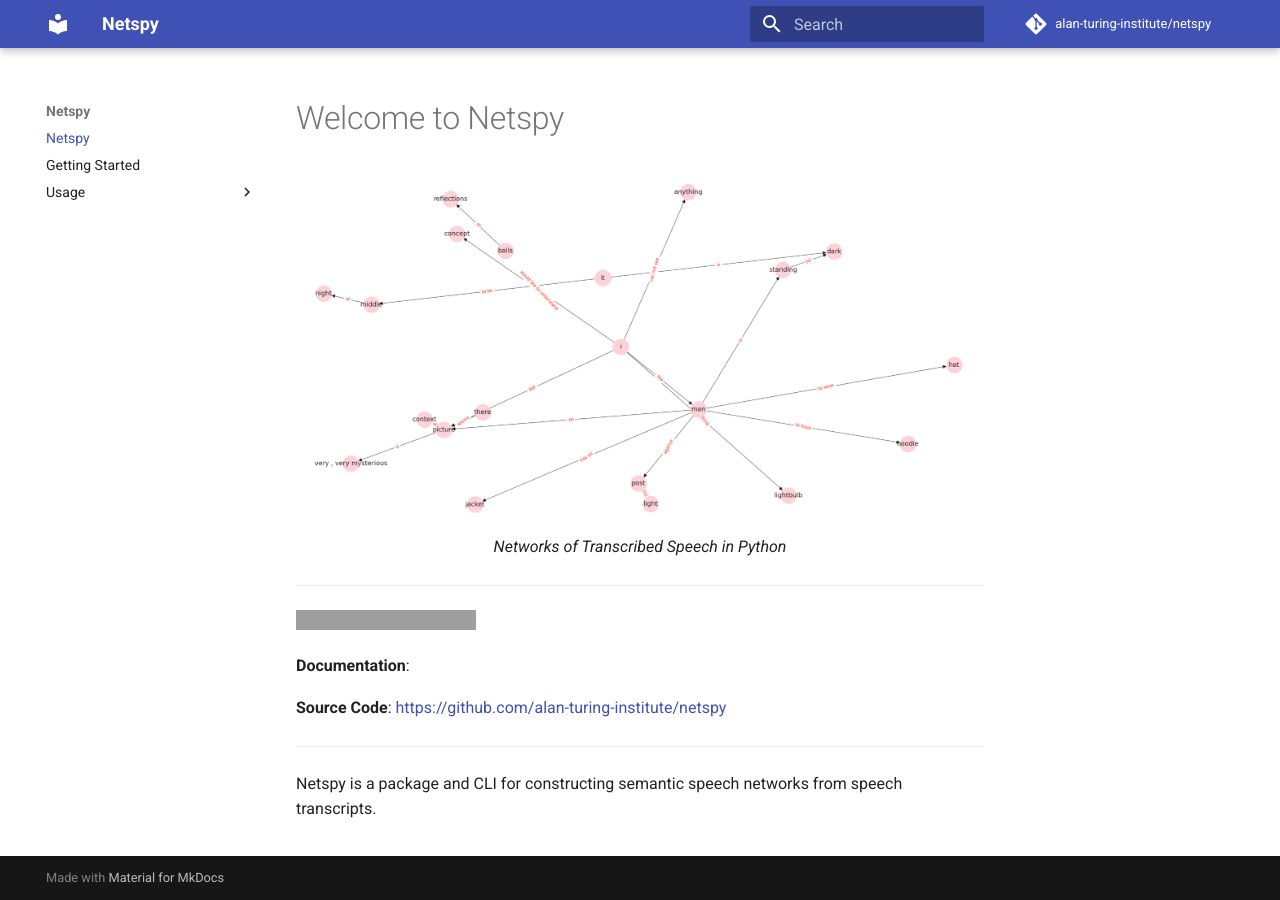
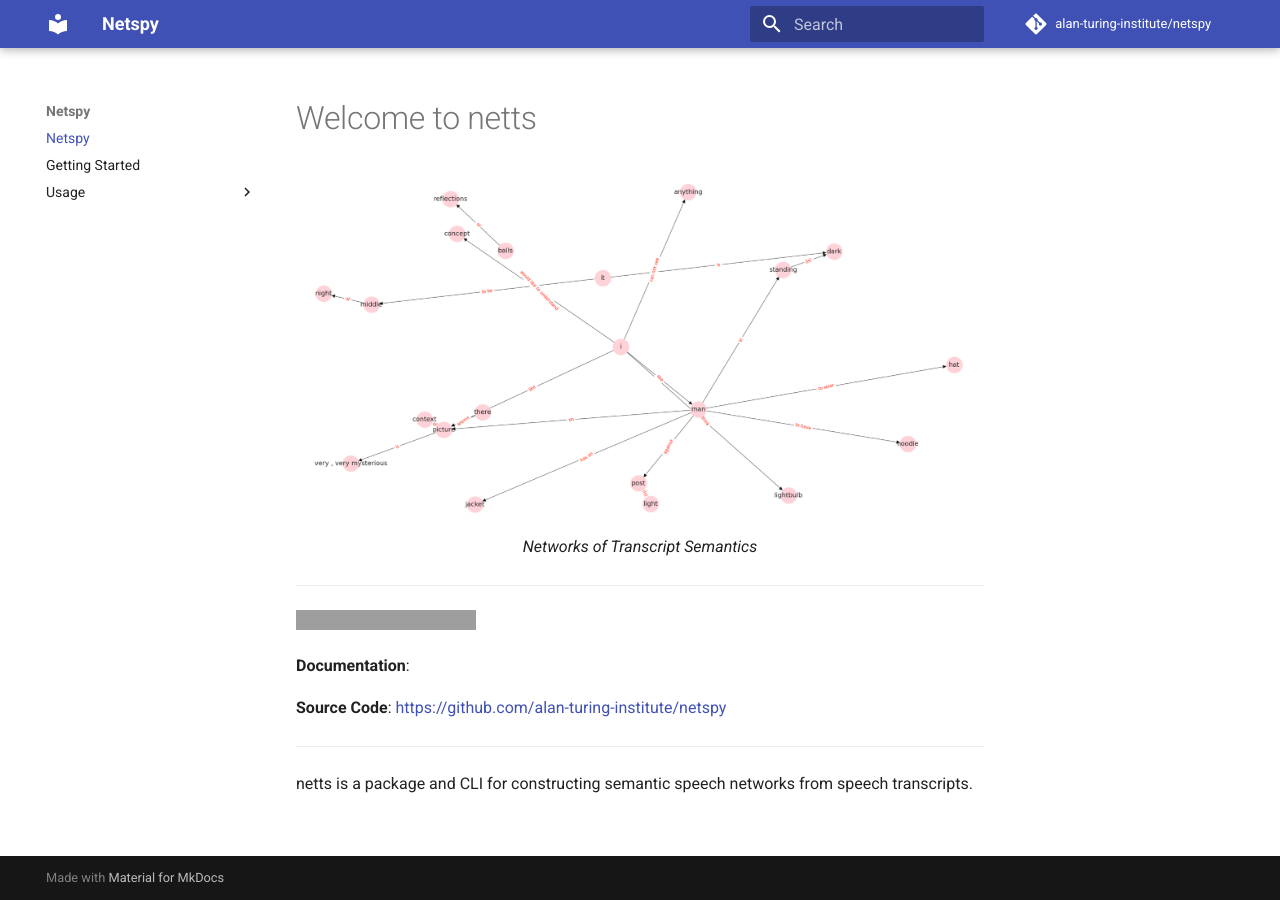
Before and after one commit to alan-turing-institute/netts, an MkDocs documentation site: the page built from docs/docs/index.md, in a window 1280 px wide. Built offline with MkDocs 1.6.1 and Material for MkDocs 9.7.7, drawn with Linux system fonts in a browser that asks for light colours; comment, search, counter and statistics services are not loaded; grey boxes are pictures that could not be loaded.

Commit message:
Updated index.md with package name

```diff
--- a/docs/docs/index.md
+++ b/docs/docs/index.md
@@ -1,9 +1,9 @@
-# Welcome to Netspy
+# Welcome to netts
 
 <img src="/img/semantic_speech_graph_example.png" width=95% style="margin-left: auto; margin-right: auto; display: block;">
 
 <p align="center">
-    <em>Networks of Transcribed Speech in Python</em>
+    <em>Networks of Transcript Semantics</em>
 </p>
 
 ---
@@ -15,4 +15,4 @@
 
 ---
 
-Netspy is a package and CLI for constructing semantic speech networks from speech transcripts.
+netts is a package and CLI for constructing semantic speech networks from speech transcripts.
```
